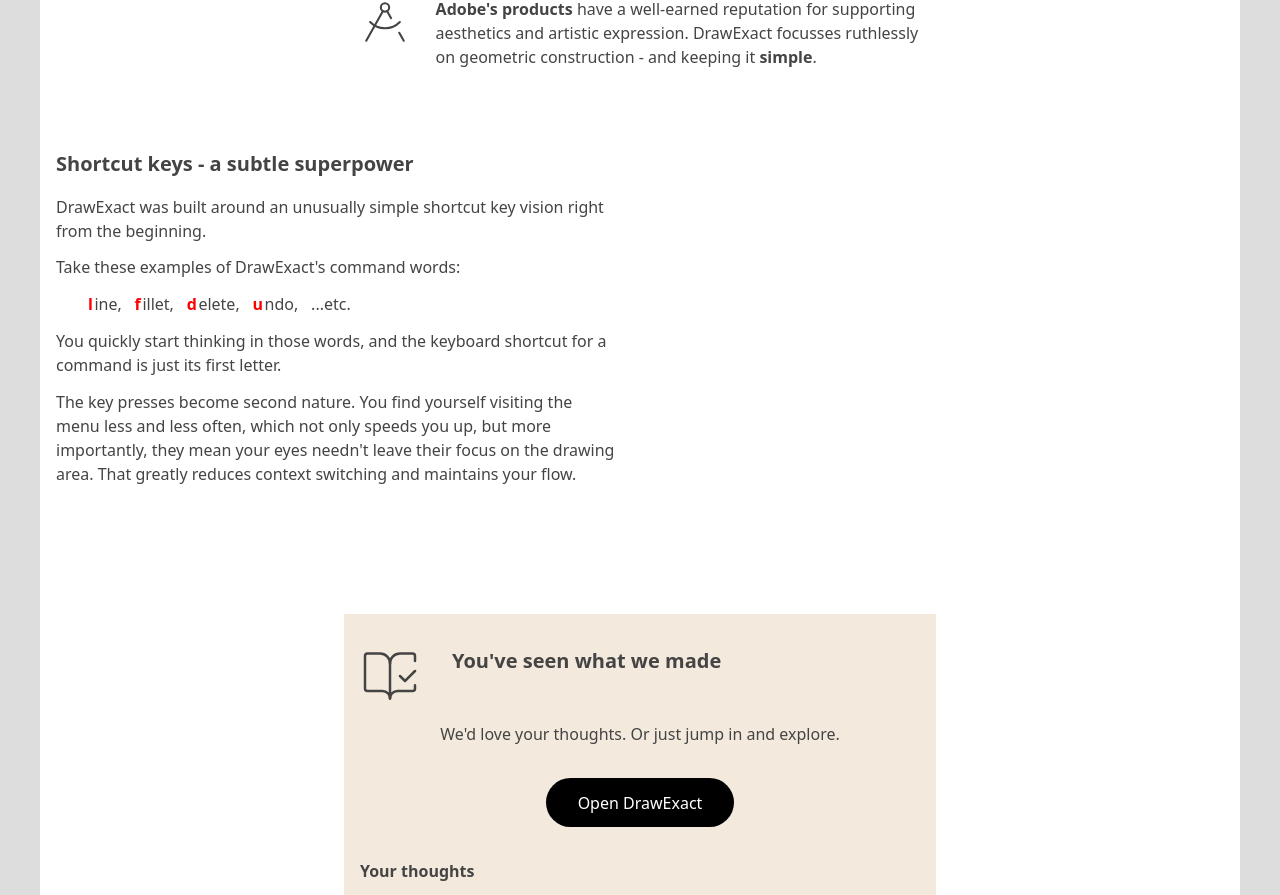
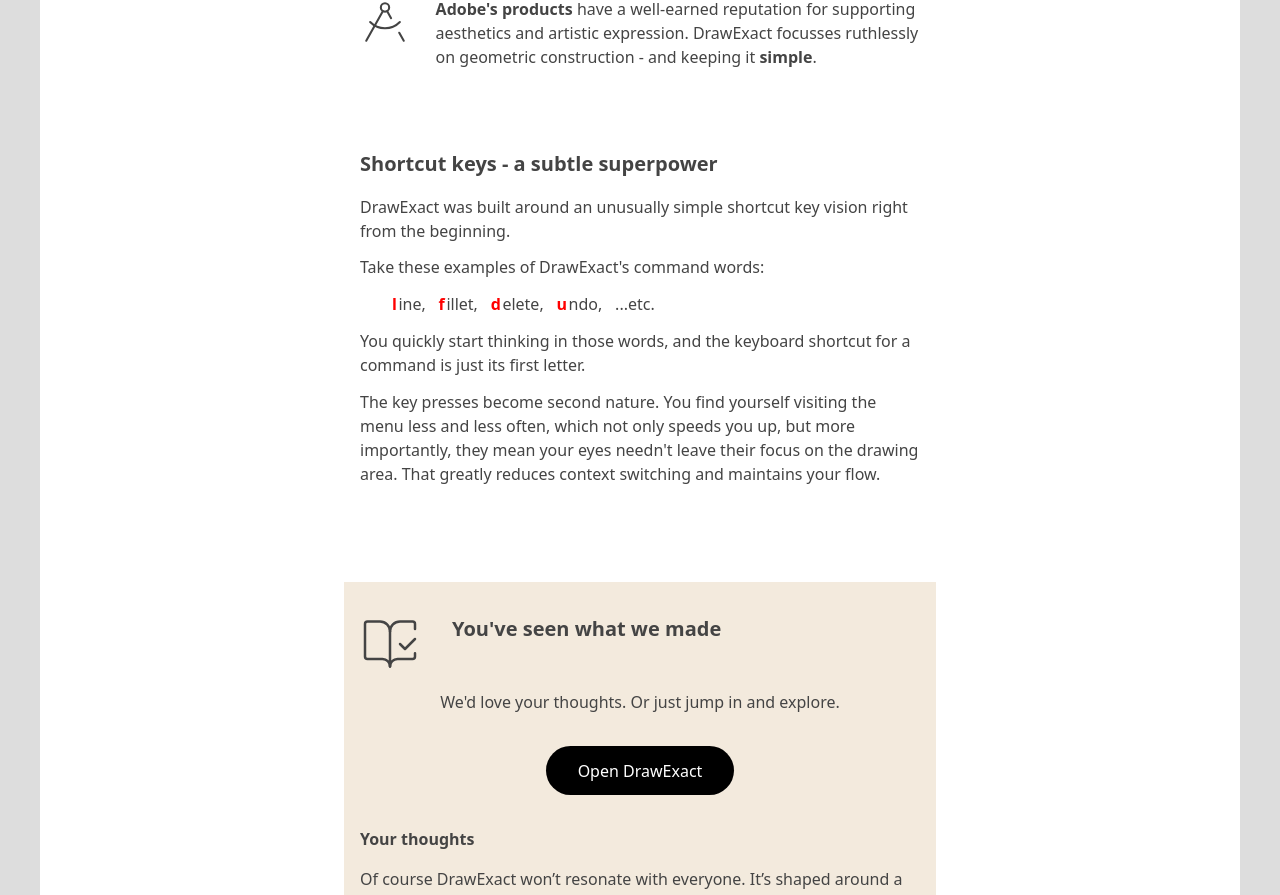
Before and after one commit to peterhoward42/dxact-web, a Svelte app: page / in a window 1280 px wide. Shown: the part 4659-5554 px from the top of the page. Built offline with nearby package versions, Linux system fonts and the light colour scheme.

Commit message:
fix: aligment of shortcut keys expanded

```diff
--- a/src/App.svelte
+++ b/src/App.svelte
@@ -8,7 +8,7 @@
     import BigScreen2 from "./components/BigScreen2.svelte";
     import DifferencesOutline from "./components/DifferencesOutline.svelte";
     import PowerPoint2 from "./components/PowerPoint2.svelte";
-    import ExpandedPreserveFlow from "./components/ExpandedPreserveFlow.svelte";
+    import ExpandedShortcutKeys from "./components/ExpandedShortcutKeys.svelte";
     import { setupMediaQueryObserver } from "./services/responsive.svelte";
     import RowOfPanelsForDesktop from "./components/RowOfPanelsForDesktop.svelte";
     import AboveFoldMobile from "./components/AboveFoldMobile.svelte";
@@ -32,11 +32,11 @@
         <WhatIs />
         <GetStarted />
         <BigScreen2 />
-        <DifferencesOutline altBackground="true"/>
+        <DifferencesOutline altBackground="true" />
         <CopyAndPasteIntro />
         <PowerPoint2 />
 
-        <ExpandedPreserveFlow></ExpandedPreserveFlow>
+        <ExpandedShortcutKeys></ExpandedShortcutKeys>
         <FooterSection />
     </div>
 {/if}
@@ -51,14 +51,12 @@
                 <GetStarted />
                 <BigScreen2 />
             </RowOfPanelsForDesktop>
-            <DifferencesOutline altBackground={false}/>
+            <DifferencesOutline altBackground={false} />
             <CopyAndPasteIntro />
 
             <PowerPoint2 />
 
-            <RowOfPanelsForDesktop>
-                <ExpandedPreserveFlow></ExpandedPreserveFlow>
-            </RowOfPanelsForDesktop>
+            <ExpandedShortcutKeys></ExpandedShortcutKeys>
             <FooterSection />
         </div>
     </div>
--- a/src/components/ExpandedPreserveFlow.svelte
+++ b/src/components/ExpandedShortcutKeys.svelte
@@ -1,6 +1,4 @@
 <script>
-    import { Lightbulb } from "@lucide/svelte";
-    import { handleOpenDrawExact } from "./CTA.svelte";
     import FirstLetterCommand from "./FirstLetterCommand.svelte";
 </script>
 
@@ -44,6 +42,7 @@
     .expandedflow {
         padding-left: 1rem;
         padding-right: 1rem;
+        margin: auto;
     }
     .title {
         margin-bottom: 1rem;
```
